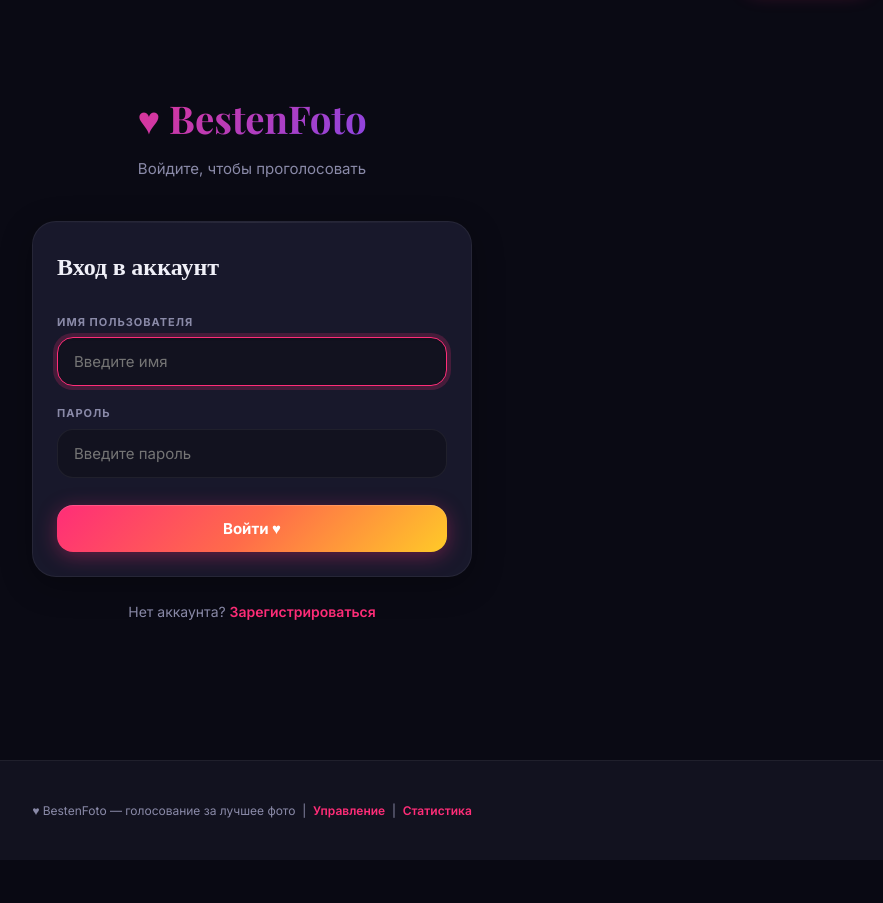
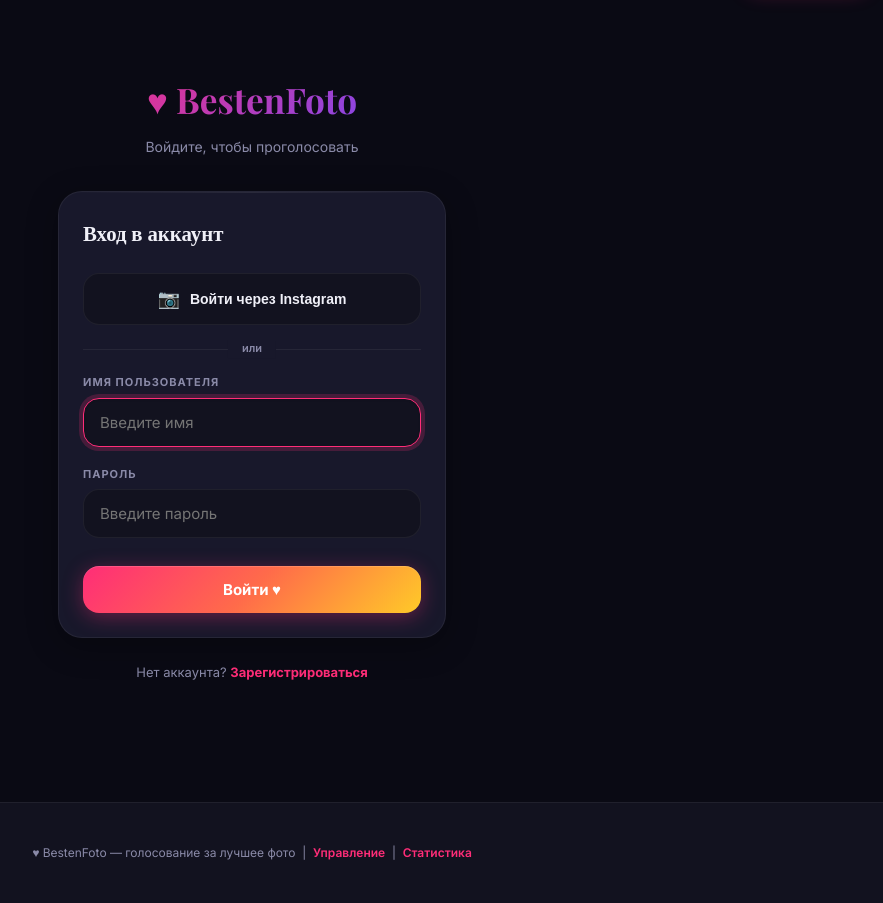
Before and after one commit to SayoshiN/bestenfoto, a Flask app: page /login in a window 1280 px wide. Shown: the part 64-967 px from the top of the page, without its empty margins (388-1271 px from the left). Before the commit the page ends 882 px from the top, so only its background shows below. Run offline with Flask 3, Linux system fonts and the light colour scheme.

Commit message:
login.html

```diff
--- a/templates/login.html
+++ b/templates/login.html
@@ -3,35 +3,36 @@
 {% block extra_css %}
 <style>
 .auth-wrap {
-  max-width:440px;
-  margin:4rem auto;
+  max-width:420px;
+  margin:3rem auto;
+  padding:0 1rem;
 }
 .auth-logo {
   text-align:center;
-  margin-bottom:2.5rem;
+  margin-bottom:2rem;
 }
 .auth-logo h2 {
   font-family:'Playfair Display',serif;
-  font-size:2.4rem;
-  background:linear-gradient(135deg,var(--accent),var(--accent-2));
+  font-size:2.2rem;
+  background:var(--gradient-3);
   -webkit-background-clip:text;
   -webkit-text-fill-color:transparent;
 }
 .auth-logo p {
   color:var(--text-muted);
-  font-size:15px;
+  font-size:14px;
   margin-top:8px;
 }
 .auth-footer {
   text-align:center;
   margin-top:1.5rem;
-  font-size:14px;
+  font-size:13px;
   color:var(--text-muted);
 }
 .auth-footer a {
   color:var(--accent);
   text-decoration:none;
-  font-weight:600;
+  font-weight:700;
 }
 .auth-footer a:hover {
   text-decoration:underline;
@@ -39,7 +40,7 @@
 .divider {
   height:1px;
   background:var(--border);
-  margin:1.8rem 0;
+  margin:1.5rem 0;
   position:relative;
 }
 .divider span {
@@ -49,9 +50,40 @@
   transform:translate(-50%,-50%);
   background:var(--bg-card);
   padding:0 14px;
-  font-size:12px;
+  font-size:11px;
   color:var(--text-muted);
-  font-weight:500;
+  font-weight:600;
+}
+.social-btn {
+  width:100%;
+  padding:14px;
+  border-radius:16px;
+  border:1.5px solid var(--border);
+  background:var(--bg-elevated);
+  color:var(--text);
+  font-size:14px;
+  font-weight:600;
+  cursor:pointer;
+  display:flex;
+  align-items:center;
+  justify-content:center;
+  gap:10px;
+  transition:all 0.2s;
+  margin-bottom:0.8rem;
+  -webkit-user-select:none;
+  user-select:none;
+  touch-action:manipulation;
+}
+.social-btn:active {
+  transform:scale(0.96);
+}
+.social-btn:hover {
+  border-color:var(--accent);
+  background:rgba(255,45,120,0.05);
+}
+@media (max-width:480px) {
+  .auth-wrap { margin:2rem auto }
+  .auth-logo h2 { font-size:1.8rem }
 }
 </style>
 {% endblock %}
@@ -62,7 +94,14 @@
     <p>Войдите, чтобы проголосовать</p>
   </div>
   <div class="card">
-    <h3 style="font-family:'Playfair Display',serif;font-size:1.5rem;margin-bottom:1.8rem;color:var(--text)">Вход в аккаунт</h3>
+    <h3 style="font-family:'Playfair Display',serif;font-size:1.3rem;margin-bottom:1.5rem;color:var(--text)">Вход в аккаунт</h3>
+
+    <button class="social-btn" onclick="alert('Instagram login coming soon!')">
+      <span style="font-size:18px">&#128247;</span> Войти через Instagram
+    </button>
+
+    <div class="divider"><span>или</span></div>
+
     <form method="POST">
       <div class="form-group">
         <label>Имя пользователя</label>
```
